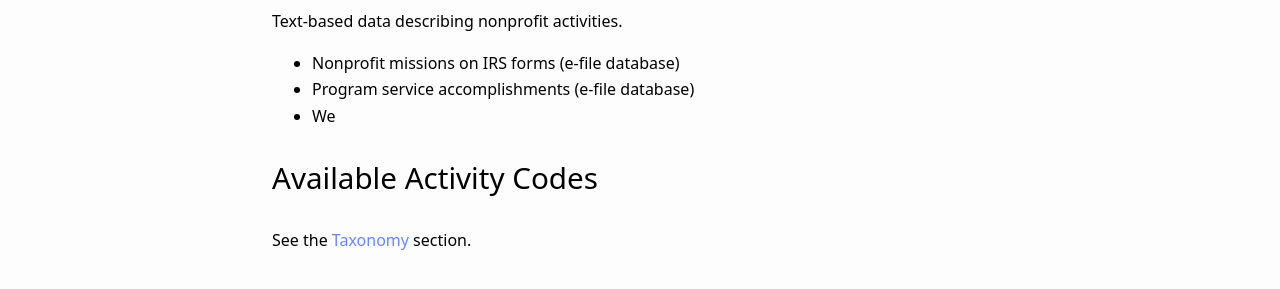
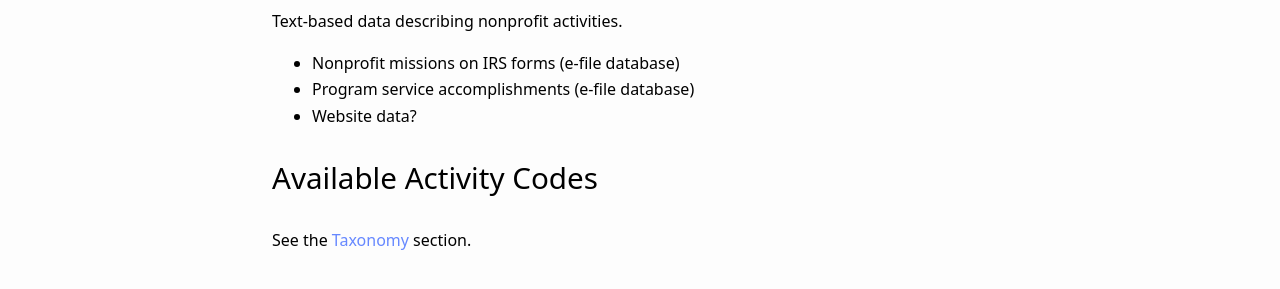
Before and after one commit to Nonprofit-Open-Data-Collective/machine_learning_mission_codes, a Jekyll site: the page built from docs/data.md, in a window 1280 px wide. Shown: the part 488-777 px from the top of the page. Built offline with Jekyll 4.4.1, drawn with Linux system fonts in a browser that asks for light colours; our own code applies the rules of GitHub Pages for plain Markdown files.

Commit message:
Update data.md

```diff
--- a/docs/data.md
+++ b/docs/data.md
@@ -14,7 +14,7 @@ Text-based data describing nonprofit activities.
 
 * Nonprofit missions on IRS forms (e-file database)
 * Program service accomplishments (e-file database)
-* We
+* Website data?
 
 # Available Activity Codes
 
```
